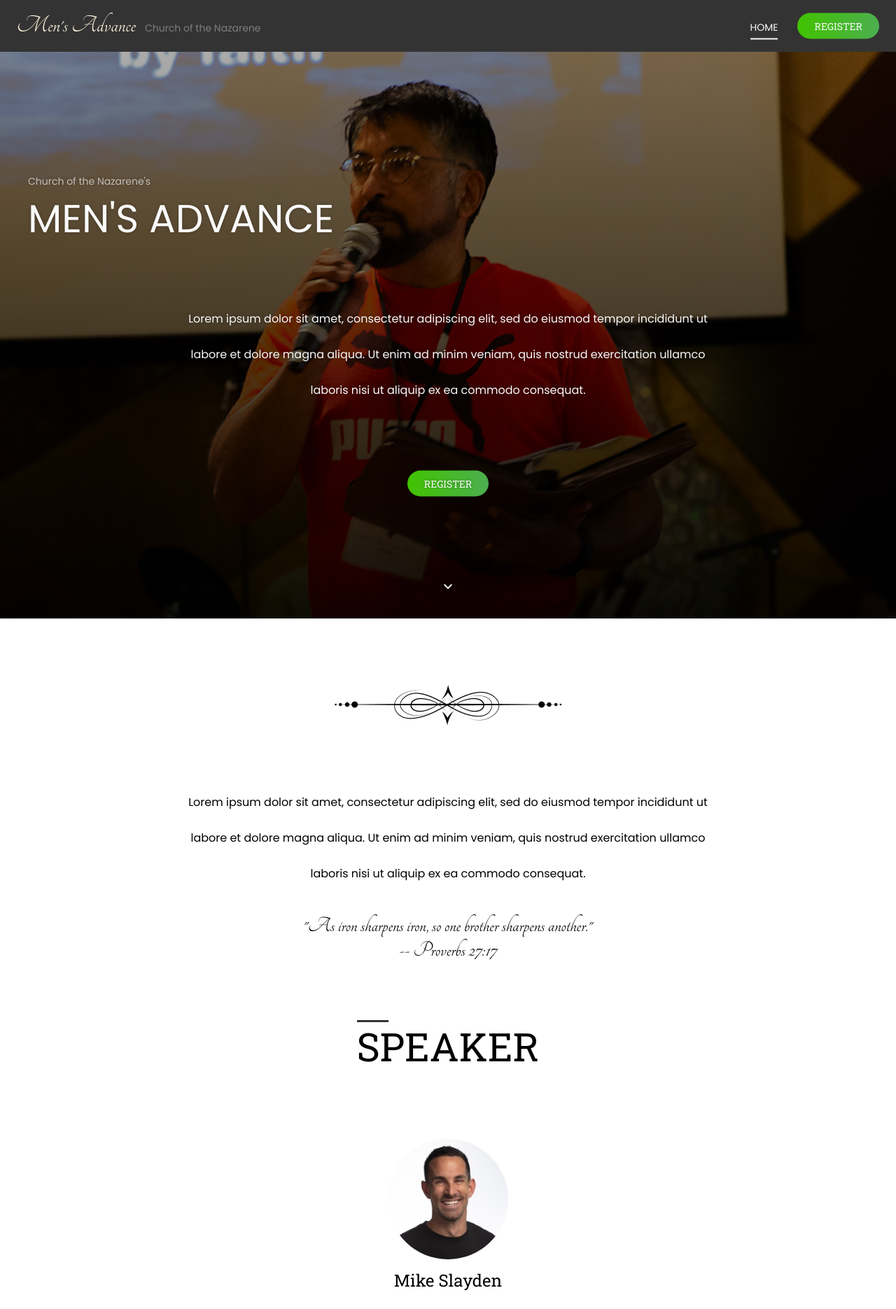
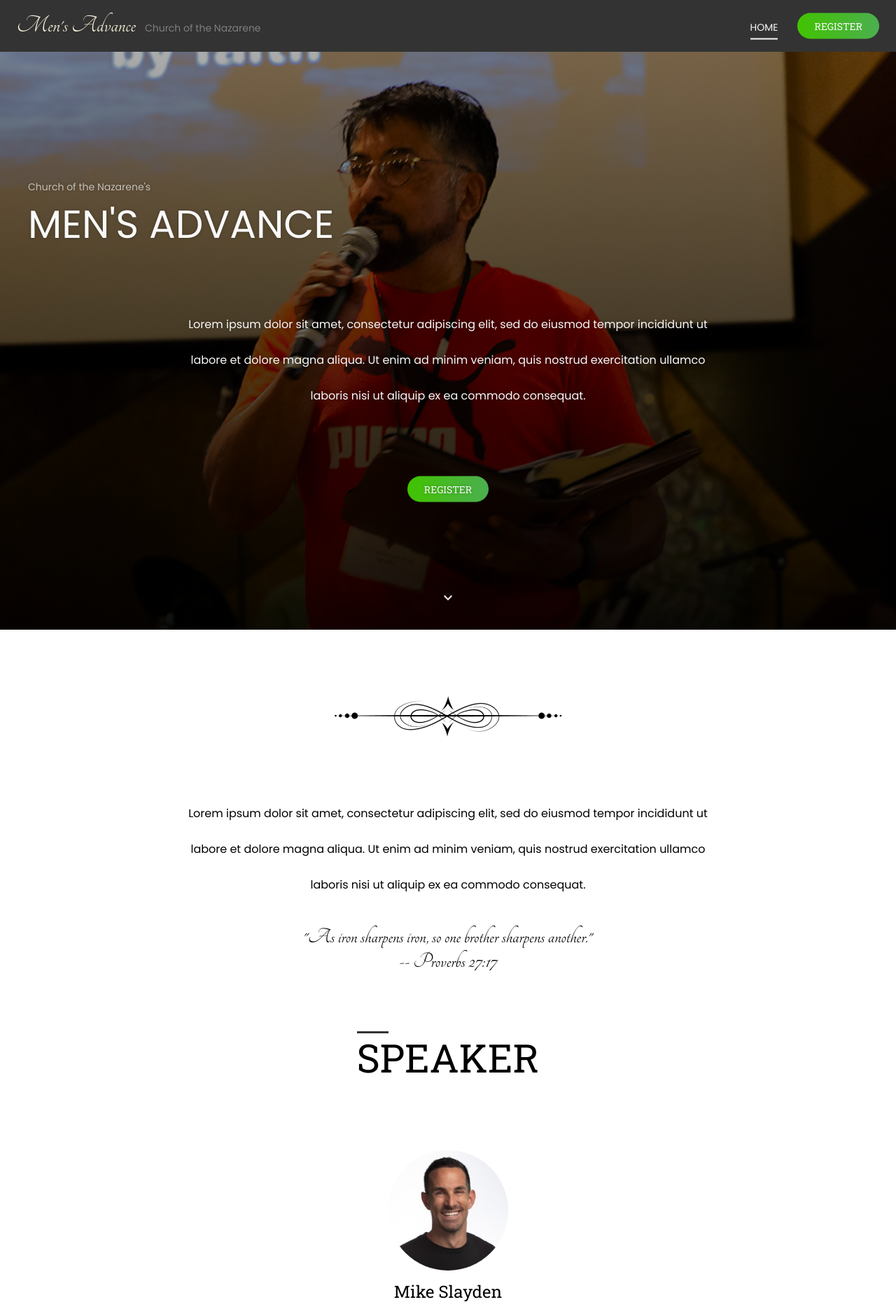
Before and after one commit to juliancoleman/mens-advance, a Jekyll site: the page built from index.html, in a window 1280 px wide. Shown: the top 1871 px of the page at 70% size. Built offline with Jekyll 4.4.1, drawn with Linux system fonts in a browser that asks for light colours.

Commit message:
makes the hero the full height of the screen

```diff
--- a/_sass/components/hero.scss
+++ b/_sass/components/hero.scss
@@ -14,7 +14,7 @@
 
 .hero {
   margin: 0;
-  height: 90vh;
+  height: calc(100vh - 74px);
   background-repeat: no-repeat;
   background-size: cover;
 
```
